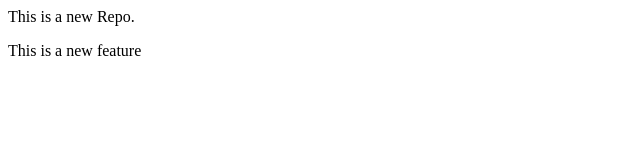
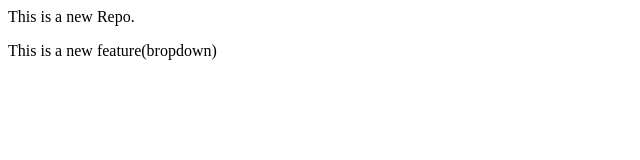
Before and after one commit to AAAKKKQQQ/localrepo, a plain HTML site: page index.html in a window 1280 px wide. Shown: the full height of the page, 0-640 px from the left. Drawn offline with Linux system fonts and the light colour scheme.

Commit message:
Add dropdown

```diff
--- a/index.html
+++ b/index.html
@@ -1,2 +1,2 @@
 <p>This is a new Repo.</p>
-<p>This is a new feature</p>
+<p>This is a new feature(bropdown)</p>
```
